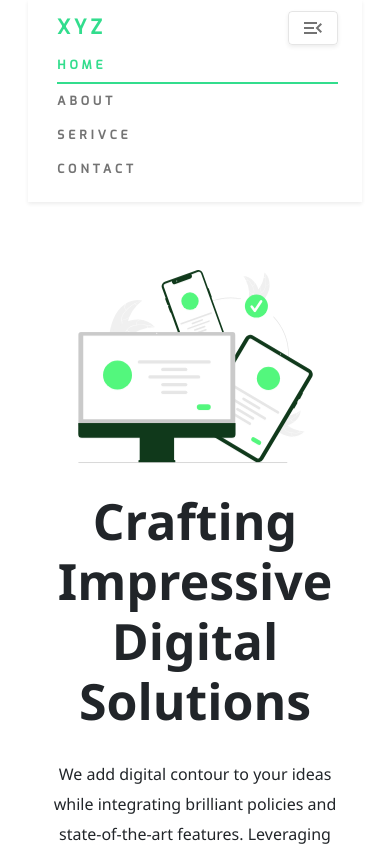
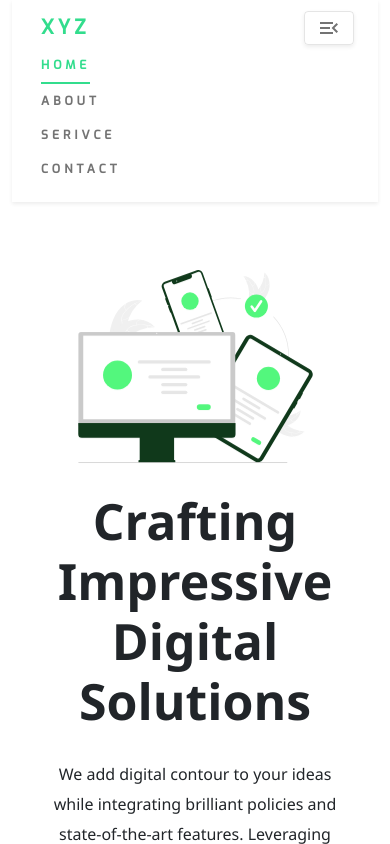
Before and after one commit to samratb601/React-Website, a React (Create React App) app: page / in a window 390 px wide. Both pictures are taken after a click on the button "Toggle navigation". Shown: the top 844 px of the page. Built offline with nearby package versions, Linux system fonts and the light colour scheme.

Commit message:
navbar changes

```diff
--- a/src/components/Navbar.jsx
+++ b/src/components/Navbar.jsx
@@ -6,7 +6,7 @@ import MenuOpenOutlinedIcon from '@material-ui/icons/MenuOpenOutlined';
 const Navbar = () => {
     return (<div className="container-fluid nav_bg " id="sticky_nav">
                 <div className="row">
-                    <div className="col-11  mx-auto">
+                    <div className="col-12 col-md-11  mx-auto">
                     <nav className="navbar navbar-expand-lg navbar-light shadow-sm ">
                     <div className="container-fluid">
                     <NavLink className="navbar-brand fw-bold " id="navbar-brand" to="/">XYZ</NavLink>
@@ -16,16 +16,16 @@ const Navbar = () => {
                     <div className="collapse navbar-collapse" id="navbarSupportedContent">
                         <ul className="navbar-nav ms-auto mb-2 mb-lg-0">
                         <li className="nav-item">
-                            <NavLink exact activeClassName="active_link"  className="nav-link d-md-inline-block "  to="/">Home</NavLink>
+                            <NavLink exact activeClassName="active_link"  className="nav-link d-inline-block  "  to="/">Home</NavLink>
                                 </li>
                                 <li className="nav-item">
-                            <NavLink  activeClassName="active_link" className="nav-link d-md-inline-block "  to="/about">About</NavLink>
+                            <NavLink  activeClassName="active_link" className="nav-link d-inline-block  "  to="/about">About</NavLink>
                                 </li>
                                 <li className="nav-item">
-                            <NavLink  activeClassName="active_link" className="nav-link d-md-inline-block "  to="/service">Serivce</NavLink>
+                            <NavLink  activeClassName="active_link" className="nav-link d-inline-block  "  to="/service">Serivce</NavLink>
                                 </li>
                                 <li className="nav-item">
-                            <NavLink  activeClassName="active_link" className="nav-link d-md-inline-block "  to="/contact">Contact</NavLink>
+                            <NavLink  activeClassName="active_link" className="nav-link d-inline-block  "  to="/contact">Contact</NavLink>
                                 </li>
                         </ul>
                     </div>
```
